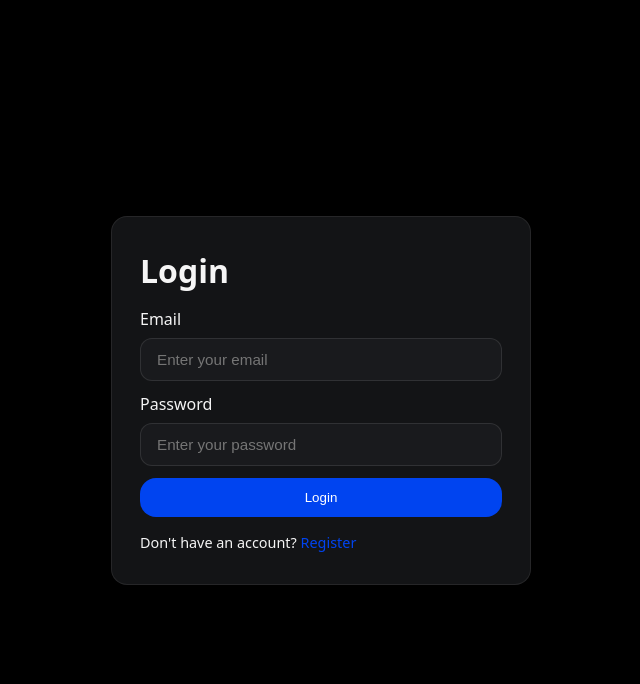
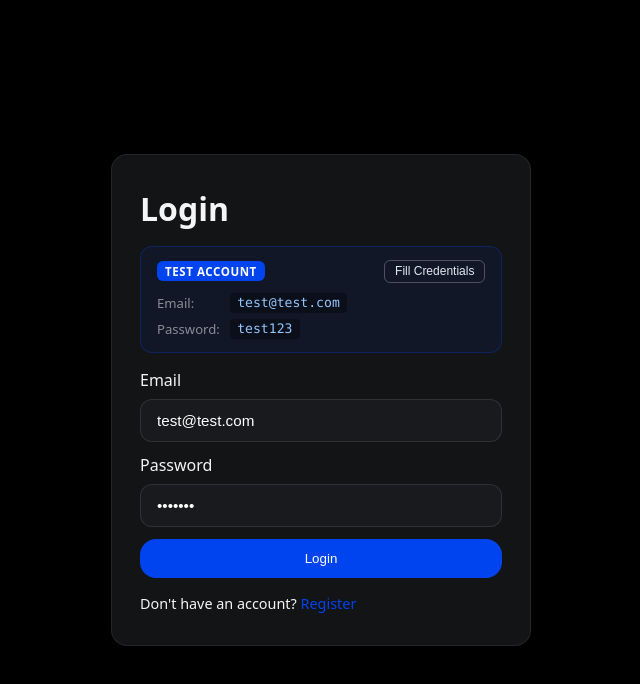
Before and after one commit to devesh202/Resume-Analyzer, a React app in the folder Frontend/: page /login in a window 1280 px wide. Shown: the top 684 px of the page, without its empty margins (319-959 px from the left). Built offline with nearby package versions, Linux system fonts and the light colour scheme; no server answers; the HTML template or start-up script is replaced by a standard one.

Commit message:
feat(auth): auto-populate test credentials in login and add demo account banner

```diff
--- a/Frontend/src/features/auth/auth.form.scss
+++ b/Frontend/src/features/auth/auth.form.scss
@@ -27,6 +27,72 @@ main{
         @media (max-width: 480px) {
             padding: 1.5rem 1.25rem;
             border-radius: 0.85rem;
+        }
+
+        .demo-credentials-card {
+            background: rgba(0, 68, 240, 0.08);
+            border: 1px solid rgba(0, 68, 240, 0.28);
+            border-radius: 0.75rem;
+            padding: 0.85rem 1rem;
+            @include flex-col(0.4rem);
+
+            .demo-header {
+                display: flex;
+                justify-content: space-between;
+                align-items: center;
+                margin-bottom: 0.25rem;
+
+                .demo-badge {
+                    font-size: 0.72rem;
+                    font-weight: 600;
+                    text-transform: uppercase;
+                    letter-spacing: 0.05em;
+                    background-color: #0044f0;
+                    color: #ffffff;
+                    padding: 0.15rem 0.5rem;
+                    border-radius: 0.375rem;
+                }
+
+                .fill-demo-btn {
+                    background: transparent;
+                    border: 1px solid rgba(255, 255, 255, 0.25);
+                    color: #e2e8f0;
+                    font-size: 0.75rem;
+                    padding: 0.2rem 0.6rem;
+                    border-radius: 0.375rem;
+                    cursor: pointer;
+                    transition: all 0.2s ease;
+
+                    &:hover {
+                        background: rgba(255, 255, 255, 0.12);
+                        border-color: #ffffff;
+                        color: #ffffff;
+                    }
+                }
+            }
+
+            .demo-text {
+                font-size: 0.82rem;
+                color: #b0b3b8;
+                margin: 0;
+                display: flex;
+                align-items: center;
+                gap: 0.5rem;
+
+                span {
+                    color: #8a8d93;
+                    width: 65px;
+                }
+
+                code {
+                    background: rgba(0, 0, 0, 0.35);
+                    padding: 0.15rem 0.45rem;
+                    border-radius: 0.25rem;
+                    color: #93c5fd;
+                    font-family: ui-monospace, SFMono-Regular, Menlo, Monaco, Consolas, monospace;
+                    font-size: 0.82rem;
+                }
+            }
         }
     }
     form{
--- a/Frontend/src/features/auth/pages/Login.jsx
+++ b/Frontend/src/features/auth/pages/Login.jsx
@@ -3,12 +3,21 @@ import { Link, useNavigate } from 'react-router-dom'
 import "../auth.form.scss"
 import { useAuth } from "../hooks/useAuth"
 
+const DEMO_EMAIL = import.meta.env.VITE_DEMO_EMAIL || "test@test.com"
+const DEMO_PASSWORD = import.meta.env.VITE_DEMO_PASSWORD || "test123"
+
 const Login = () => {
   const { handleLogin, loading } = useAuth()
-  const [email, setEmail] = useState("")
-  const [password, setPassword] = useState("")
+  const [email, setEmail] = useState(DEMO_EMAIL)
+  const [password, setPassword] = useState(DEMO_PASSWORD)
   const [errorMsg, setErrorMsg] = useState("")
   const Navigate = useNavigate()
+
+  const handleFillDemo = () => {
+    setEmail(DEMO_EMAIL)
+    setPassword(DEMO_PASSWORD)
+    setErrorMsg("")
+  }
 
   const validateForm = () => {
     if (!email || !password) {
@@ -46,15 +55,49 @@ const Login = () => {
     <main>
       <div className="form-container">
         <h1>Login</h1>
+
+        <div className="demo-credentials-card">
+          <div className="demo-header">
+            <span className="demo-badge">Test Account</span>
+            <button
+              type="button"
+              className="fill-demo-btn"
+              onClick={handleFillDemo}
+            >
+              Fill Credentials
+            </button>
+          </div>
+          <p className="demo-text">
+            <span>Email:</span> <code>{DEMO_EMAIL}</code>
+          </p>
+          <p className="demo-text">
+            <span>Password:</span> <code>{DEMO_PASSWORD}</code>
+          </p>
+        </div>
+
         {errorMsg && <p style={{ color: "red", margin: "10px 0" }}>{errorMsg}</p>}
         <form onSubmit={handleSubmit}>
           <div className='input-group'>
             <label htmlFor='email'>Email</label>
-            <input type="email" onChange={(e) => setEmail(e.target.value)} id='email' placeholder="Enter your email" name='email' />
+            <input
+              type="email"
+              value={email}
+              onChange={(e) => setEmail(e.target.value)}
+              id='email'
+              placeholder="Enter your email"
+              name='email'
+            />
           </div>
           <div className='input-group'>
             <label htmlFor='password'>Password</label>
-            <input type="password" onChange={(e) => setPassword(e.target.value)} id='password' placeholder="Enter your password" name='password' />
+            <input
+              type="password"
+              value={password}
+              onChange={(e) => setPassword(e.target.value)}
+              id='password'
+              placeholder="Enter your password"
+              name='password'
+            />
           </div>
           <button className='primary-button button'>Login</button>
         </form>
--- a/Frontend/src/features/auth/pages/Register.jsx
+++ b/Frontend/src/features/auth/pages/Register.jsx
@@ -49,15 +49,15 @@ const Register = () => {
                 <form onSubmit={handleSubmit}>
                     <div className='input-group'>
                         <label htmlFor='username'>Username</label>
-                        <input onChange={(e) => setUsername(e.target.value)} type="text" id='username' placeholder="Enter your name" name='username' />
+                        <input value={username} onChange={(e) => setUsername(e.target.value)} type="text" id='username' placeholder="Enter your name" name='username' />
                     </div>
                     <div className='input-group'>
                         <label htmlFor='email'>Email</label>
-                        <input onChange={(e) => setEmail(e.target.value)} type="email" id='email' placeholder="Enter your email" name='email' />
+                        <input value={email} onChange={(e) => setEmail(e.target.value)} type="email" id='email' placeholder="Enter your email" name='email' />
                     </div>
                     <div className='input-group'>
                         <label htmlFor='password'>Password</label>
-                        <input onChange={(e) => setPassword(e.target.value)} type="password" id='password' placeholder="Enter your password" name='password' />
+                        <input value={password} onChange={(e) => setPassword(e.target.value)} type="password" id='password' placeholder="Enter your password" name='password' />
                     </div>
                     <button className='primary-button button'>Register</button>
                 </form>
```
